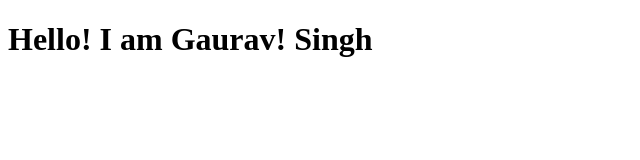
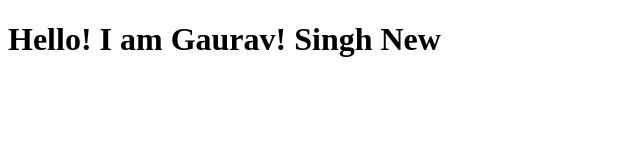
Before and after one commit to gitgauravsingh/myinfo, a plain HTML site: page index.html in a window 1280 px wide. Shown: the whole page, without its empty margins (0-640 px from the left). Drawn offline with Linux system fonts and the light colour scheme.

Commit message:
EDIT NAME

```diff
--- a/index.html
+++ b/index.html
@@ -6,6 +6,6 @@
     <title>Gaurav Singh</title>
   </head>
   <body>
-    <h1>Hello! I am Gaurav! Singh</h1>
+    <h1>Hello! I am Gaurav! Singh New</h1>
   </body>
 </html>
```
